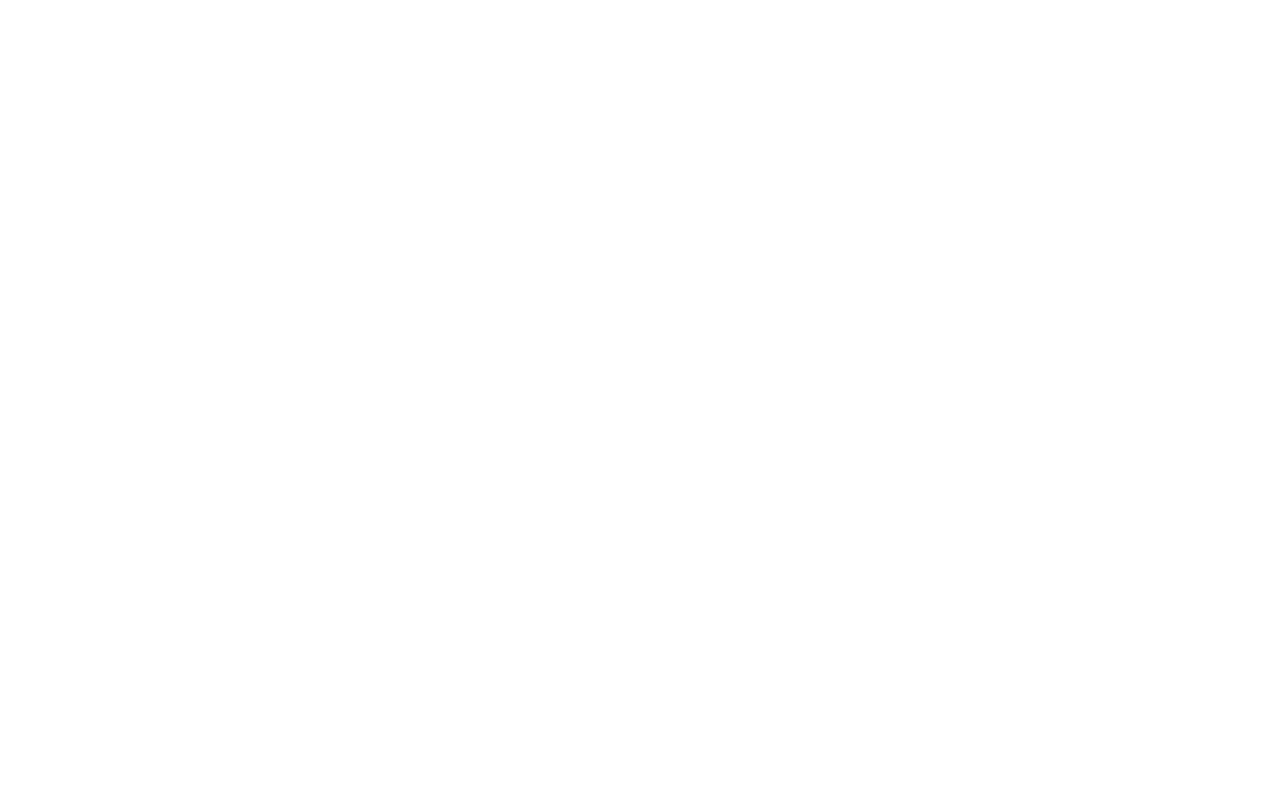
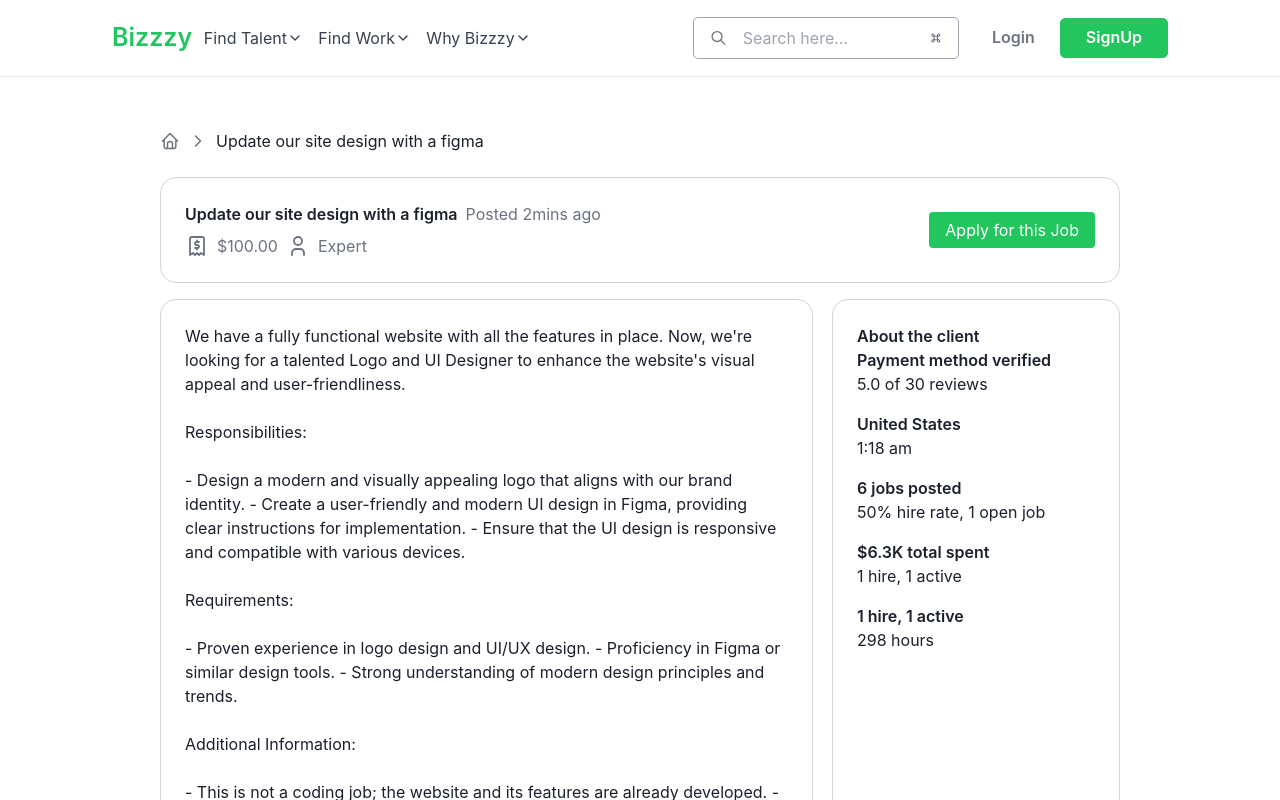
Before and after one commit to codeftshaunak/Bizzy-test, a React (Vite) app: page /apply-job in a window 1280 px wide. Before the commit this address had no page. Shown: the top 800 px of the page. Built offline with nearby package versions, Linux system fonts and the light colour scheme.

Commit message:
update the header job details

```diff
--- a/src/Components/Header/index.jsx
+++ b/src/Components/Header/index.jsx
@@ -64,7 +64,7 @@ const Header = () => {
             >
 
                 <HStack justifyContent={"space-between"} width={"40%"}>
-                    <Text color={"#22C55E"} fontWeight={"600"} fontSize={"25px"}>Bizzzy</Text>
+                    <Text color={"#22C55E"} fontWeight={"600"} fontSize={"25px"} onClick={() => navigate("/")} cursor={"pointer"}>Bizzzy</Text>
                     <HStack justifyContent={"space-around"} width={"80%"}>
                         <Box style={boxStyle}>
                             <Text>Find Talent</Text>
--- a/src/Components/JobDetails/JobApply.jsx
+++ b/src/Components/JobDetails/JobApply.jsx
@@ -1,6 +1,6 @@
 import React from 'react'
 
-const JobApply = () => {
+const JobApply = ({ setPage }) => {
     return (
         <div>
             <div className="py-2 px-40">
@@ -82,7 +82,7 @@ const JobApply = () => {
                                     <input type="file" name="file_upload" class="hidden" />
                                 </label>
                             </div>
-                            <button className="bg-primary text-secondary rounded h-[36px] px-4 mt-4">Submit Proposal</button>
+                            <button className="bg-primary text-secondary rounded h-[36px] px-4 mt-4" onClick={() => setPage(1)}>Submit Proposal</button>
                         </div>
                     </div>
                 </div>
--- a/src/Components/JobDetails/JobDetails.jsx
+++ b/src/Components/JobDetails/JobDetails.jsx
@@ -1,6 +1,6 @@
 import React from 'react'
 
-const JobDetails = () => {
+const JobDetails = ({ setPage }) => {
     return (
         <div>
             <div className="py-2 px-40">
@@ -21,7 +21,7 @@ const JobDetails = () => {
                                 <div className="flex gap-2"><img src="icons/user.svg" alt="user" /> <div className='text-gray-300'>Expert</div></div>
                             </div>
                         </div>
-                        <button className="bg-primary text-secondary rounded h-[36px] px-4">Apply for this Job</button>
+                        <button className="bg-primary text-secondary rounded h-[36px] px-4" onClick={() => setPage(2)}>Apply for this Job</button>
                     </div>
                 </div>
                 <div className="w-full flex justify-between">
--- a/src/Layouts/HomeLayout/index.jsx
+++ b/src/Layouts/HomeLayout/index.jsx
@@ -4,7 +4,7 @@ import Header from "../../Components/Header";
 
 const HomeLayout = (props) => {
     return (
-        <VStack width={"full"} spacing={0} gap={"20"}>
+        <VStack width={"full"} spacing={0} gap={"5"}>
             <Header />
 
             <VStack width={"full"} gap={props.gap ? props.gap : "60px"} bg={props.bg}>
--- /dev/null
+++ b/src/Pages/ApplyJob/index.jsx
@@ -0,0 +1,20 @@
+import React, { useState } from 'react'
+import HomeLayout from '../../Layouts/HomeLayout'
+import JobDetails from '../../Components/JobDetails/JobDetails'
+import JobApply from '../../Components/JobDetails/JobApply'
+
+const ApplyJob = () => {
+    const [page, setPage] = useState(1)
+    return (
+        <HomeLayout>
+            {
+                page === 1 && <JobDetails setPage={setPage} />
+            }{
+                page === 2 && <JobApply setPage={setPage} />
+
+            }
+        </HomeLayout>
+    )
+}
+
+export default ApplyJob
--- a/src/Pages/JobDetais/index.jsx
+++ /dev/null
@@ -1,12 +0,0 @@
-import React from 'react'
-import HomeLayout from '../../Layouts/HomeLayout'
-
-const JobDetails = () => {
-    return (
-        <HomeLayout>
-
-        </HomeLayout>
-    )
-}
-
-export default JobDetails
--- a/src/Router/index.jsx
+++ b/src/Router/index.jsx
@@ -7,6 +7,7 @@ import Verify from '../Pages/Onboarding/Verify';
 import JoinCard from '../Pages/Onboarding/JoinCard';
 import Home from '../Pages/Home';
 import JobPost from '../Pages/JobPost';
+import ApplyJob from '../Pages/ApplyJob';
 import JobDetails from '../Components/JobDetails/JobDetails';
 
 const Router = () => {
@@ -21,7 +22,9 @@ const Router = () => {
                 <Route exact path="/verify" element={<Verify />} />
                 <Route exact path="/onboarding" element={<Onboarding />} />
 
-                <Route exact path="/jobpost" element={<JobPost />} />
+                <Route exact path="/create-job" element={<JobPost />} />
+
+                <Route exact path="/apply-job" element={<ApplyJob />} />
 
             </Routes>
         </BrowserRouter>
```
